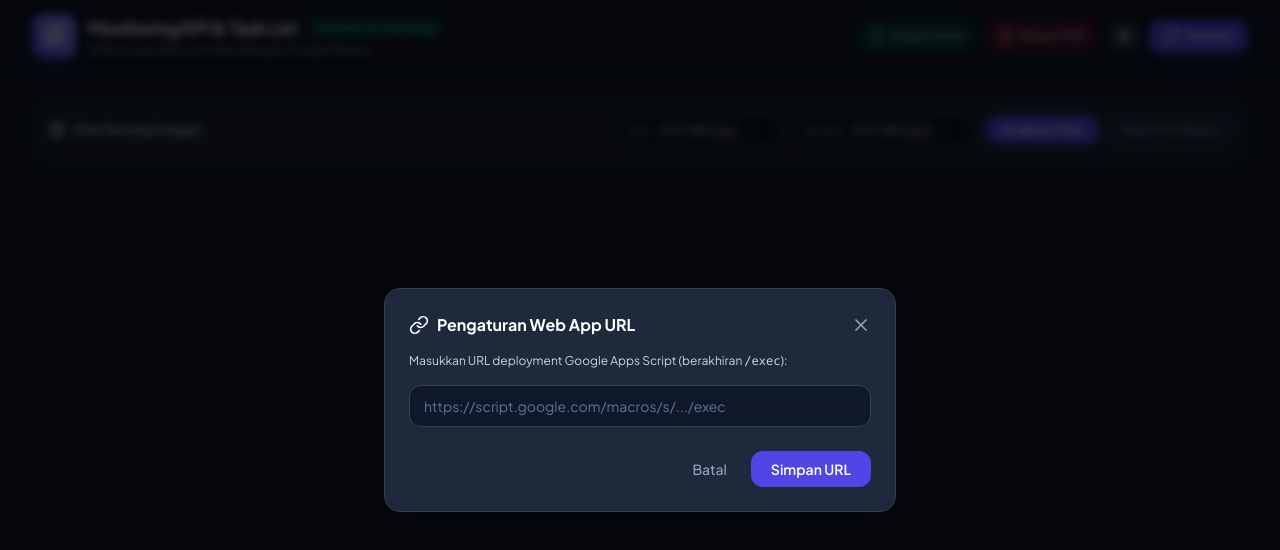
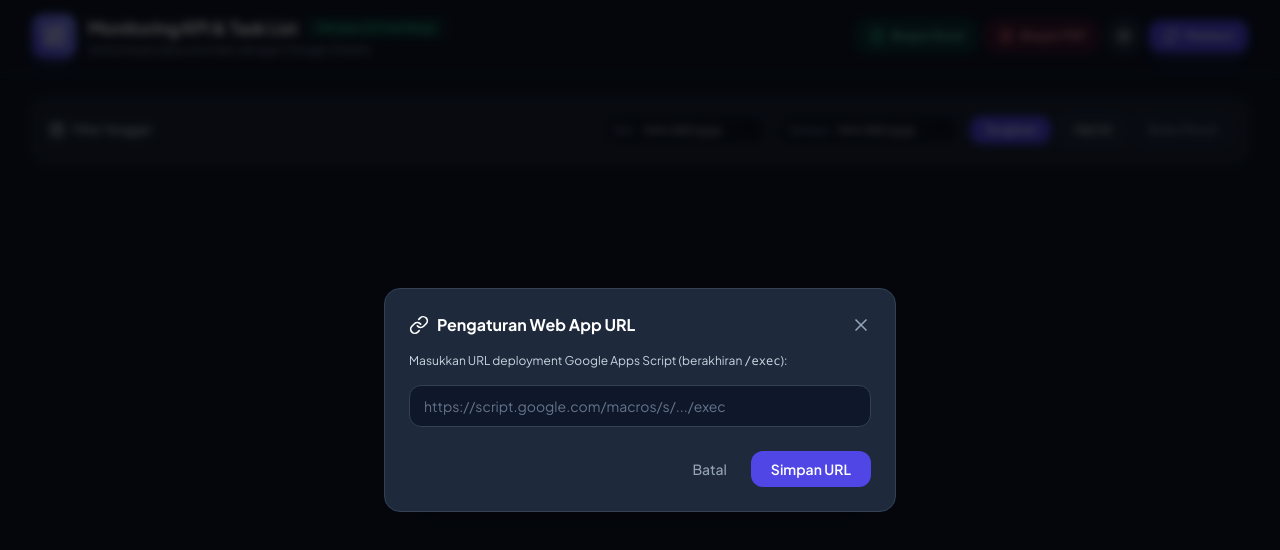
Before and after one commit to gerryramdani-star/Dashboard-Task-List, a plain HTML site: page index.html in a window 1280 px wide. Drawn offline with nearby package versions, Linux system fonts and the light colour scheme.

Commit message:
Update index.html

```diff
--- a/index.html
+++ b/index.html
@@ -113,7 +113,7 @@
     <section class="p-4 rounded-2xl bg-slate-800/80 border border-slate-700/70 flex flex-wrap items-center justify-between gap-4">
       <div class="flex items-center gap-2 text-xs font-semibold text-slate-300">
         <i data-lucide="calendar-range" class="w-4 h-4 text-brand-400"></i>
-        <span>Filter Rentang Tanggal:</span>
+        <span>Filter Tanggal:</span>
       </div>
 
       <div class="flex flex-wrap items-center gap-2.5">
@@ -126,10 +126,13 @@
           <input type="date" id="filterEndDate" class="bg-transparent text-xs text-slate-100 focus:outline-none" />
         </div>
         <button onclick="applyDateFilter()" class="px-3.5 py-1.5 rounded-xl bg-brand-600 hover:bg-brand-500 text-white text-xs font-semibold transition shadow">
-          Terapkan Filter
+          Terapkan
+        </button>
+        <button onclick="setFilterToday()" class="px-3 py-1.5 rounded-xl bg-slate-800 hover:bg-slate-700 text-brand-300 border border-brand-500/30 text-xs font-medium transition">
+          Hari Ini
         </button>
         <button onclick="resetDateFilter()" class="px-3 py-1.5 rounded-xl border border-slate-700 text-slate-400 hover:text-slate-200 text-xs font-medium transition">
-          Reset (Full Bulan)
+          Bulan Penuh
         </button>
       </div>
     </section>
```
